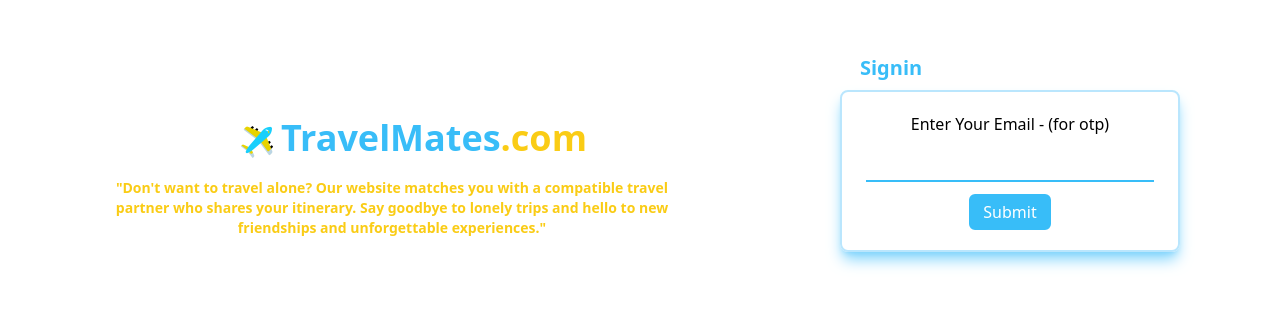
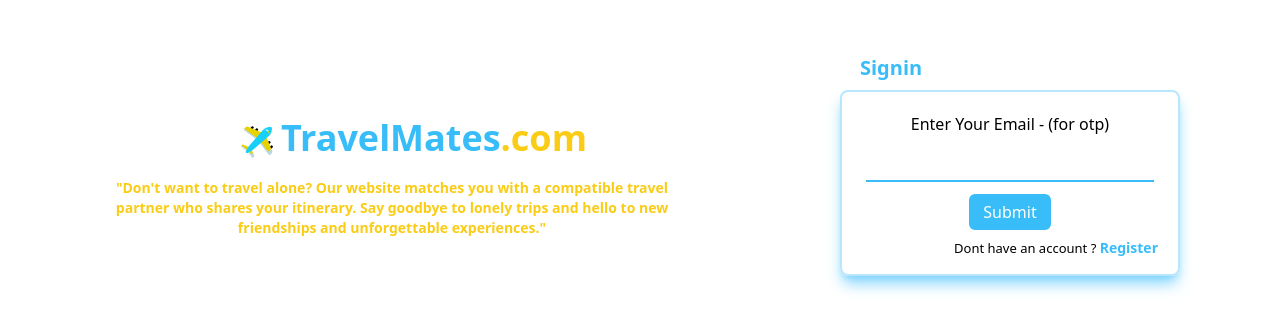
Before and after one commit to MadhuSuniL/togetherroutes_frontend, a React (Create React App) app: page /signin in a window 1280 px wide. Shown: the part 138-470 px from the top of the page. Built offline with nearby package versions, Linux system fonts and the light colour scheme; no server answers.

Commit message:
added sign in and sign up navs

```diff
--- a/src/Authpage/Signin.jsx
+++ b/src/Authpage/Signin.jsx
@@ -5,8 +5,8 @@ import { AuthContext } from '../contexts/AuthContext'
 import { useNavigate } from 'react-router-dom'
 
 
+const Signin = () => {
 
-const Signin = () => {
 
     // context states
     const domain = 'https://travelmates.pythonanywhere.com/'
@@ -118,6 +118,10 @@ const Signin = () => {
             <input type='submit' className='bg-sky-400 cursor-pointer text-white border-2 border-sky-400 active:border-black hover:border-black active:scale-105 p-1 px-3 rounded-md'/>
 
         </center>
+        <h1 className='text-black text-[13px] float-right m-2'>Dont have an account ? <span onClick={()=> {
+        return nav('/signup')}} className='text-sky-400 font-bold cursor-pointer text-sm'>Register</span></h1>
+        <br />
+
     </form>
 
 
@@ -201,6 +205,8 @@ const Signin = () => {
 
             <input type='submit' className='bg-sky-400 cursor-pointer text-white border-2 border-sky-400 active:border-black hover:border-black active:scale-105 p-1 px-3 rounded-md'/>
     </center>
+    <h1 className='text-black text-[13px] float-right m-2'>Testing OTP : <span className='text-sky-400 font-bold'>123456</span></h1>
+        <br />
 
 </form>
 
--- a/src/Authpage/Signup.jsx
+++ b/src/Authpage/Signup.jsx
@@ -253,6 +253,8 @@ const Signup = () => {
             <input type='submit' className='bg-sky-400 cursor-pointer text-white border-2 border-sky-400 active:border-black hover:border-black active:scale-105 p-1 px-3 rounded-md'/>
 
         </center>
+        <h1 className='text-black text-[13px] float-right m-2'>Already have an account ? <span onClick={()=>nav('/signin')} className='text-sky-400 text-sm font-bold cursor-pointer'>Login</span></h1>
+        <br />
     </form>
 
 
```
